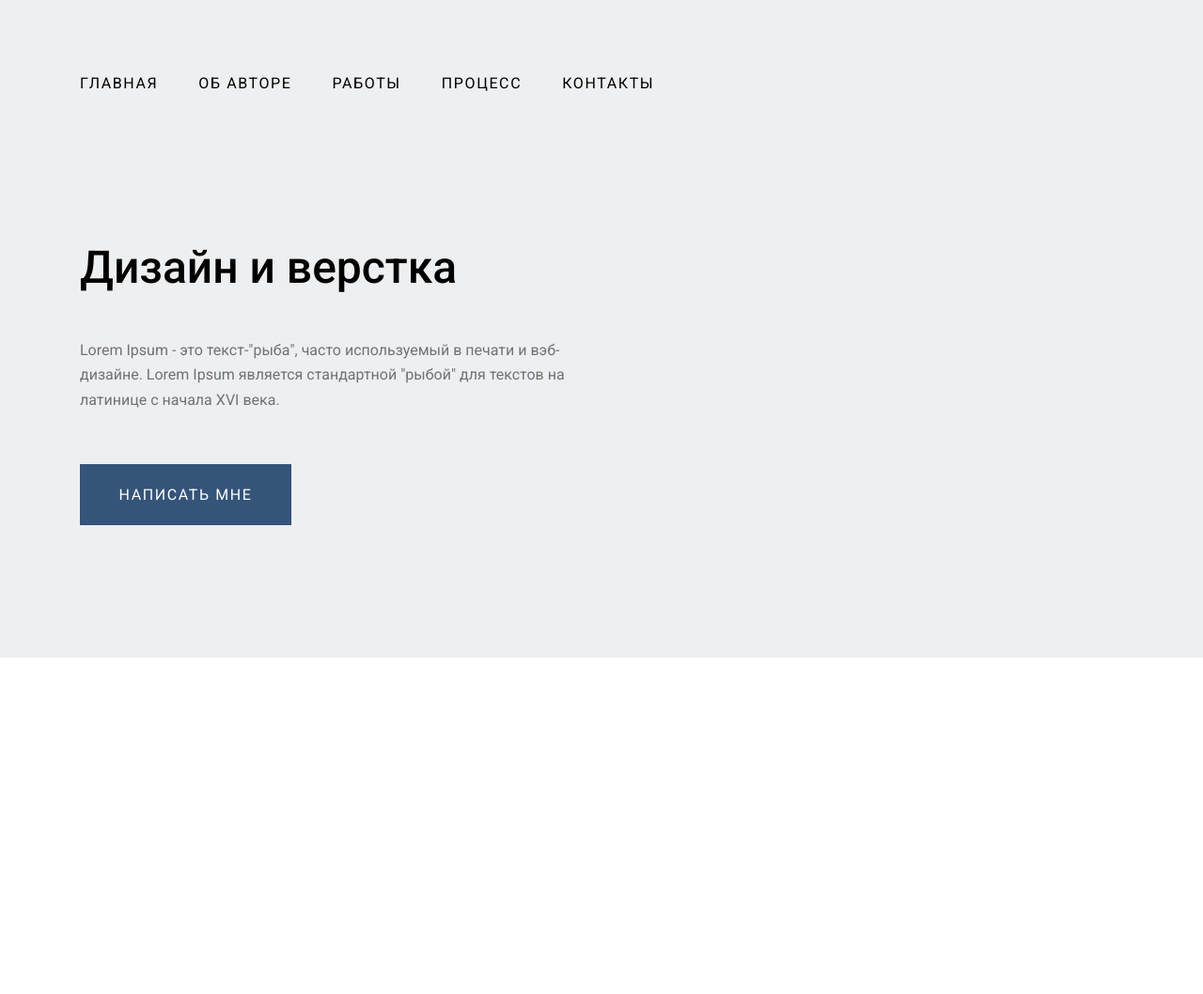
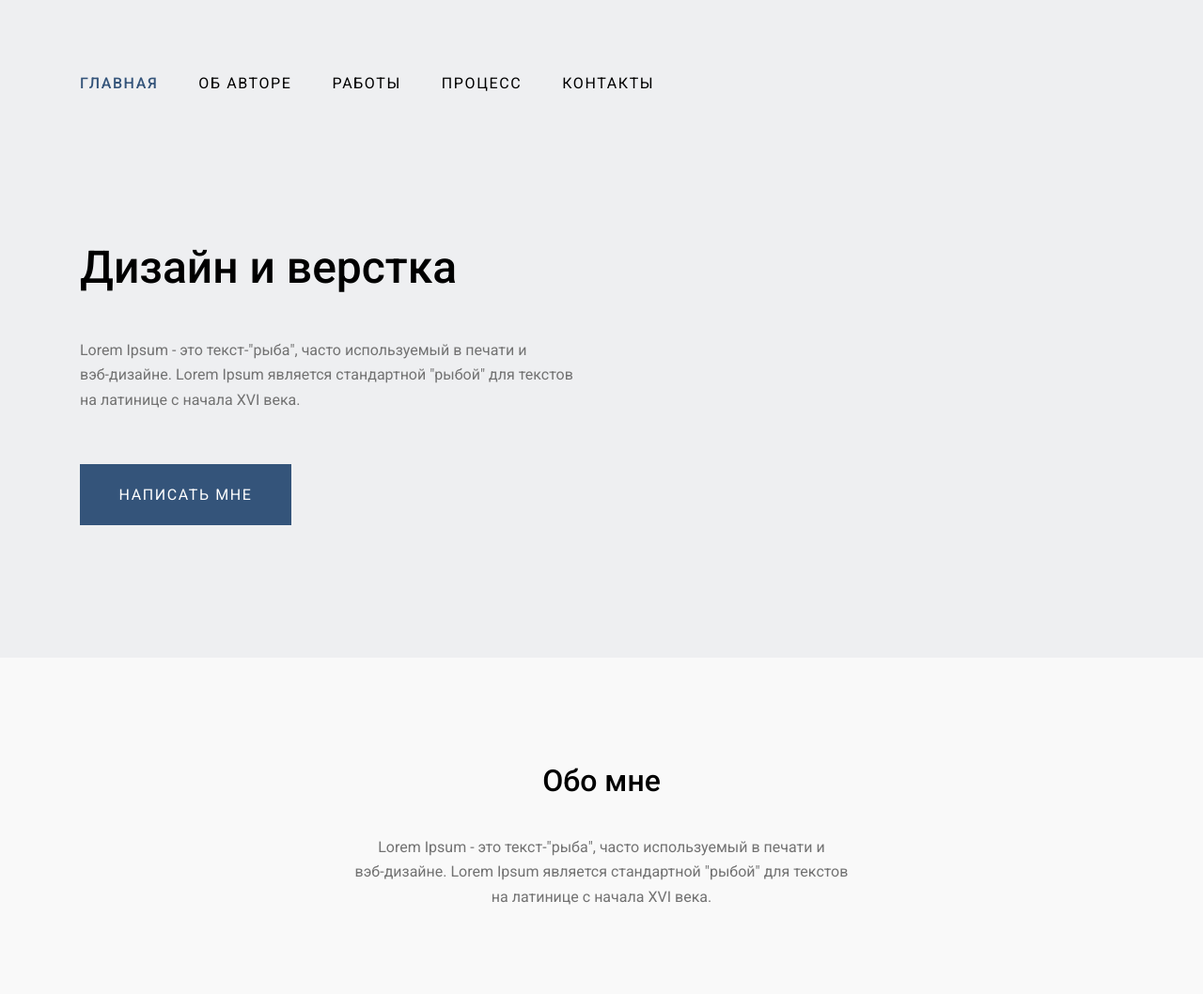
Before and after one commit to FomenkoAndrey/___simple-site-template_____20240830, a plain HTML site: page index.html in a window 1280 px wide. Shown: the whole page at 94% size. Before the commit the page ends 800 px from the top, so only its background shows below. Drawn offline with Linux system fonts and the light colour scheme.

Commit message:
Update header navigation links and content section in index.html

```diff
--- a/index.html
+++ b/index.html
@@ -22,7 +22,7 @@
       <nav class="navbar">
         <ol class="navbar__list">
           <li class="navbar__item">
-            <a class="navbar__link" href="">ГЛАВНАЯ</a>
+            <a class="navbar__link navbar__link--active" href="">ГЛАВНАЯ</a>
           </li>
           <li class="navbar__item">
             <a class="navbar__link" href="">ОБ АВТОРЕ</a>
@@ -41,7 +41,8 @@
 
       <div class="content">
         <h1 class="content__title">Дизайн и верстка</h1>
-        <p class="content__description">Lorem Ipsum - это текст-"рыба", часто используемый в печати и вэб-дизайне. Lorem
+        <p class="content__description">Lorem Ipsum - это текст-"рыба", часто используемый в печати и <br>вэб-дизайне.
+          Lorem
           Ipsum является стандартной "рыбой" для текстов на латинице с начала XVI века.</p>
         <a class="content__link" href="">НАПИСАТЬ МНЕ</a>
       </div>
@@ -49,6 +50,18 @@
     </div>
   </header>
 
+  <main class="main">
+
+    <section class="about">
+      <div class="container container--sm">
+        <h2 class="about__title">Обо мне</h2>
+        <p class="about__description">Lorem Ipsum - это текст-"рыба", часто используемый в печати и <br>вэб-дизайне.
+          Lorem Ipsum является стандартной "рыбой" для текстов на латинице с начала XVI века.</p>
+      </div>
+    </section>
+
+  </main>
+
 </body>
 
 </html>
```
